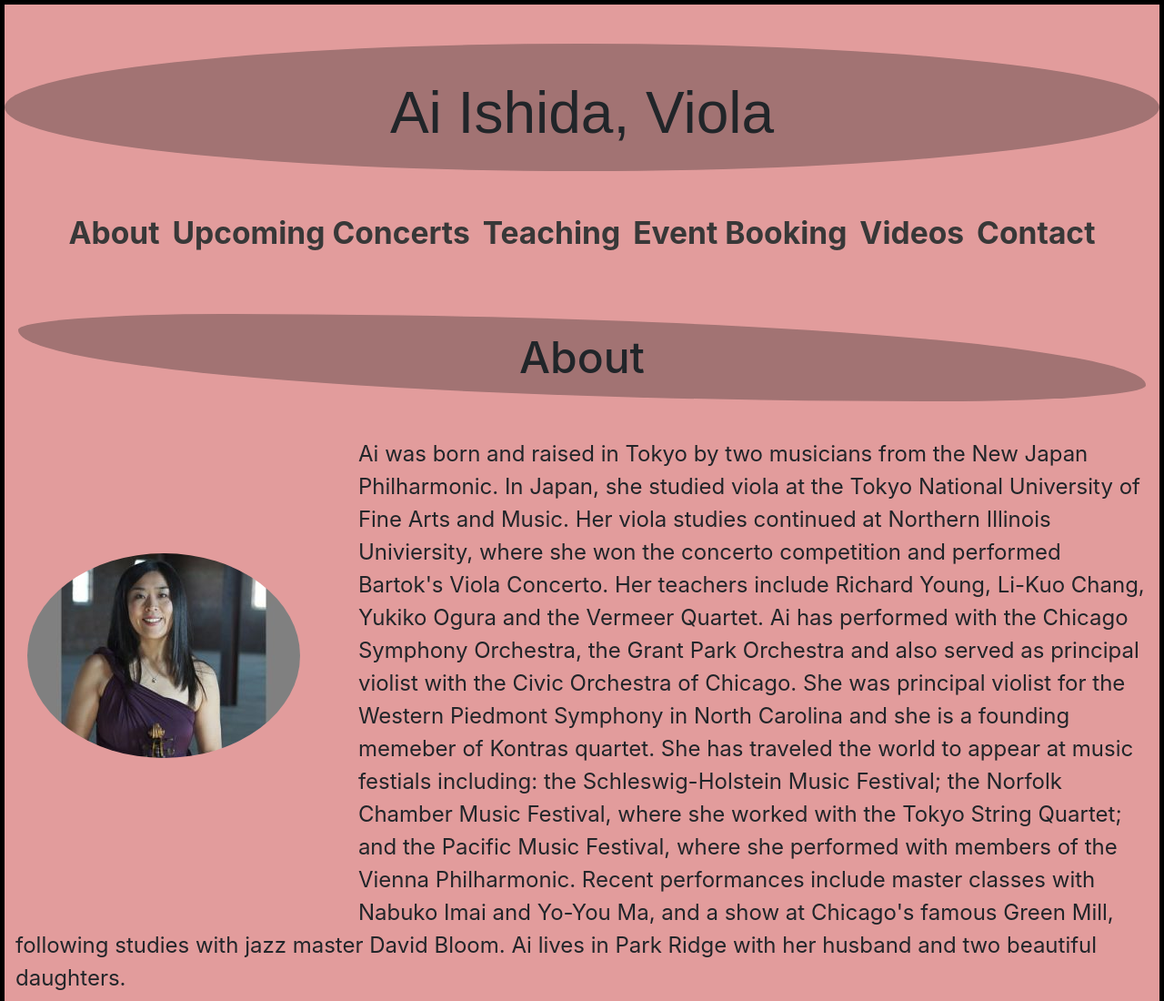
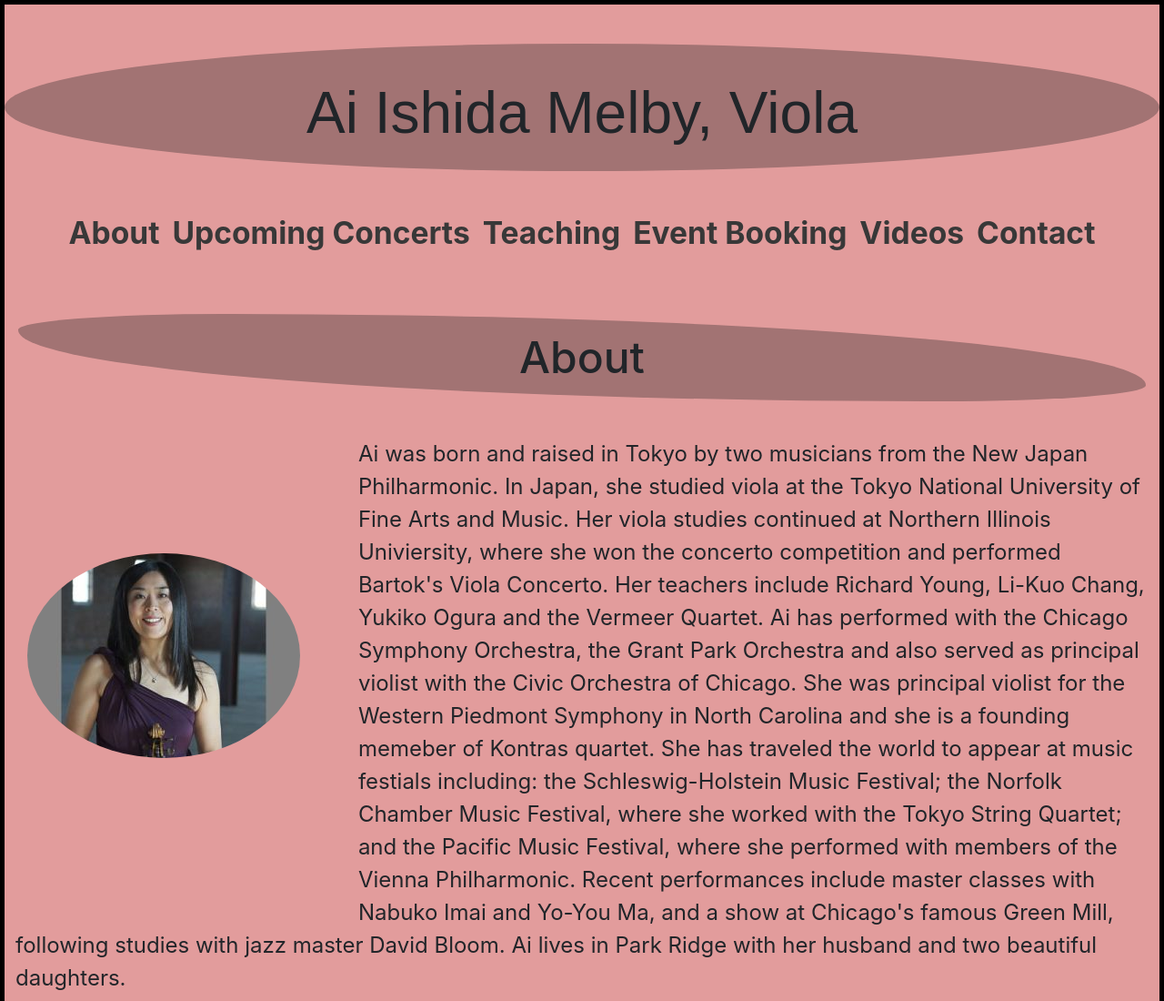
Before and after one commit to mmcasper/Ai_Ishida, a plain HTML site: page index.html in a window 1280 px wide. Shown: the top 1100 px of the page at 91% size. Drawn offline with nearby package versions, Linux system fonts and the light colour scheme.

Commit message:
corrected name

```diff
--- a/index.html
+++ b/index.html
@@ -1,7 +1,7 @@
 <!DOCTYPE html>
 <html>
     <head>
-            <title>Ai Ishida, Viola</title>
+            <title>Ai Ishida Melby, Viola</title>
 
             <!--required meta tags for bootstrap-->
         <meta charset="utf-8">
@@ -16,7 +16,7 @@
     <body>
 
         <header class="header" id="header">
-            <h1 class="name">Ai Ishida, Viola</h1>
+            <h1 class="name">Ai Ishida Melby, Viola</h1>
                     <ul class="nav">
                             <li><a href="#about">About</a></li>
                             <li><a href="#concerts">Upcoming Concerts</a></li>
```
Also changed, not shown: 1 other file.
